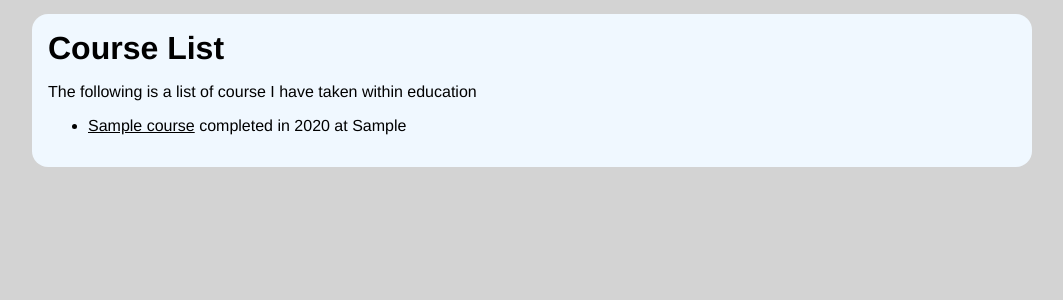
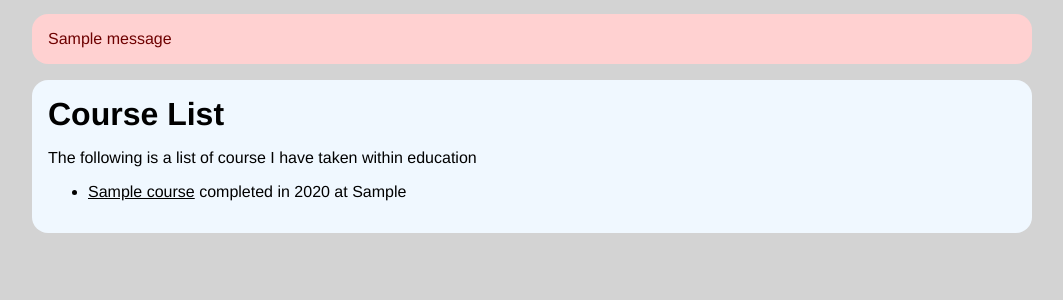
Before and after one commit to timothyf1/cmt120-flask, a Flask app: page /education/ in a window 1280 px wide. Shown: the part 50-350 px from the top of the page, without its empty margins (108-1171 px from the left). Run offline with Flask 3, Linux system fonts and the light colour scheme; tables that the repository leaves empty hold one stand-in row (values such as "Sample post"); one stand-in notice (Sample message) is shown.

Commit message:
Flash messages on all pages

```diff
--- a/portfolio/templates/content.html
+++ b/portfolio/templates/content.html
@@ -1,6 +1,12 @@
 {% extends "layout.html" %}
 
 {% block content_div %}
+{% for message in get_flashed_messages() %}
+<div class="content alert">
+    {{ message }}
+</div>
+{% endfor %}
+
 <div class="content">
 {% block content %}
 {% endblock %}
```
